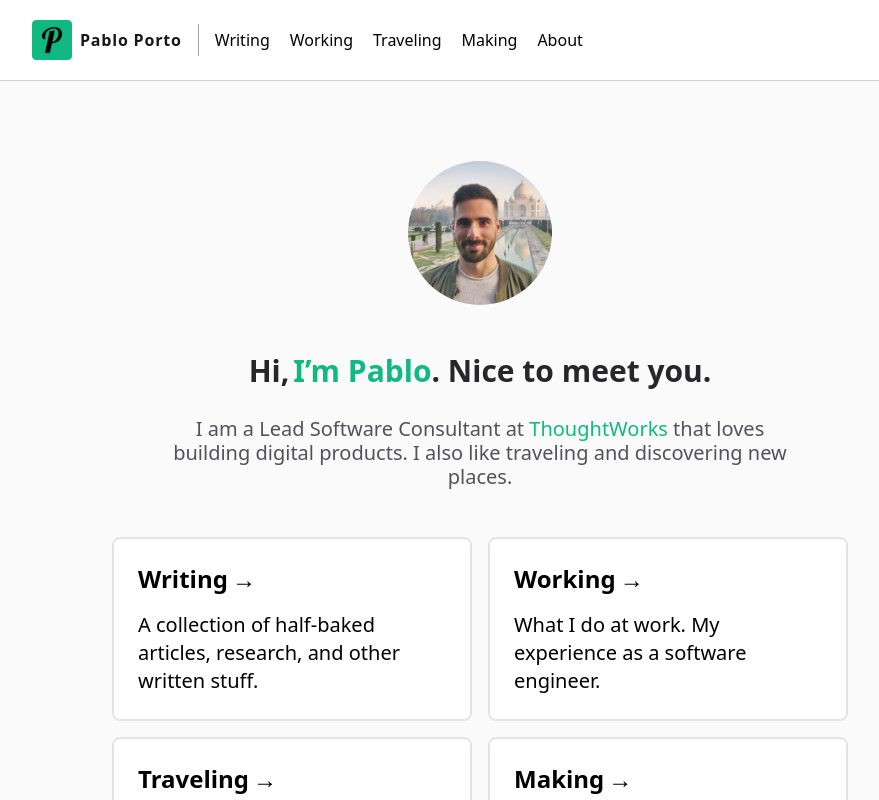
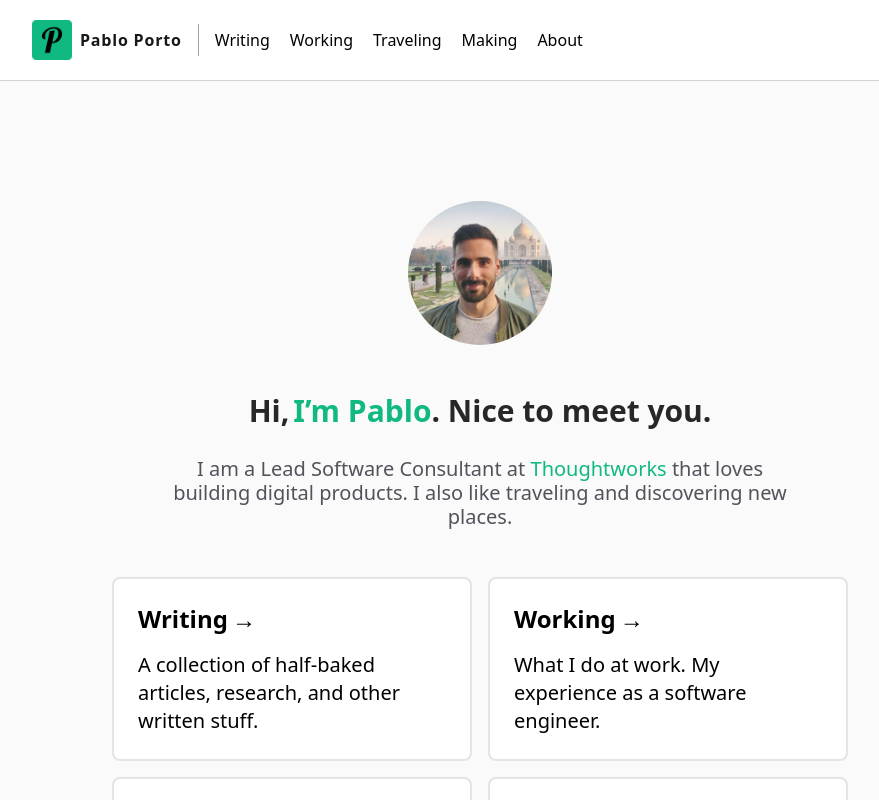
Before and after one commit to portovep/pabloporto.me, a Next.js app: page / in a window 1280 px wide. Shown: the top 800 px of the page, without its empty margins (160-1039 px from the left). Built offline with nearby package versions, Linux system fonts and the light colour scheme.

Commit message:
Stick footer to bottom and improve layout

```diff
--- a/components/Footer/Footer.tsx
+++ b/components/Footer/Footer.tsx
@@ -2,7 +2,7 @@ import Image from 'next/image';
 
 export default function Footer(): JSX.Element {
     return (
-        <footer className="group h-28 mt-14 flex-col items-center justify-center w-full bg-white border-t border-gray-300 border-solid">
+        <footer className="group h-28 mt-14 items-center justify-center w-full bg-white border-t border-gray-300 border-solid">
             <div className="sm:text-xl flex items-center justify-center mt-4 text-base cursor-default">
                 Made with &nbsp;
                 <span className="group-hover:text-red-600" aria-label="heart" role="img">
--- a/components/Header/Header.tsx
+++ b/components/Header/Header.tsx
@@ -4,7 +4,7 @@ import { useState } from 'react';
 export default function Header(): JSX.Element {
     const [showMobileMenu, setShowMobileMenu] = useState(false);
     return (
-        <div className="border-b-1 sticky top-0 z-20 py-5 mb-6 bg-white border-b border-gray-300 border-solid">
+        <header className="border-b-1 sticky top-0 z-20 py-5 mb-6 bg-white border-b border-gray-300 border-solid">
             <div className="lg:max-w-4xl md:px-0 container flex items-center justify-between px-6 mx-auto">
                 <Link href="/">
                     <div className="flex justify-start mr-2">
@@ -123,6 +123,6 @@ export default function Header(): JSX.Element {
                     </div>
                 </div>
             </div>
-        </div>
+        </header>
     );
 }
--- a/components/Layout/Layout.tsx
+++ b/components/Layout/Layout.tsx
@@ -10,9 +10,9 @@ type LayoutProps = {
 
 export default function Layout({ children, home, wide, pageTitle }: LayoutProps): JSX.Element {
     return (
-        <div className={`${wide ? 'max-w-6xl' : 'max-w-4xl'} px-0 py-0 mx-auto mt-4`}>
+        <main className={`${wide ? 'max-w-6xl' : 'max-w-4xl'} px-0 py-0 mx-auto mt-4 grow`}>
             <Meta pageTitle={pageTitle} />
-            <main className="mx-4 antialiased">{children}</main>
+            <section className="mx-4 antialiased">{children}</section>
             {!home && (
                 <div className="ml-7 mt-12 text-lg">
                     <Link href="/">
@@ -27,6 +27,6 @@ export default function Layout({ children, home, wide, pageTitle }: LayoutProps)
                     </Link>
                 </div>
             )}
-        </div>
+        </main>
     );
 }
--- a/pages/_app.tsx
+++ b/pages/_app.tsx
@@ -5,10 +5,10 @@ import Footer from '../components/Footer/Footer';
 
 export default function App({ Component, pageProps }: AppProps): JSX.Element {
     return (
-        <>
+        <div className="bg-gray-50 flex flex-col min-h-screen">
             <Header />
             <Component {...pageProps} />
             <Footer />
-        </>
+        </div>
     );
 }
--- a/pages/_document.tsx
+++ b/pages/_document.tsx
@@ -17,7 +17,7 @@ class MyDocument extends Document {
         return (
             <Html lang="en">
                 <Head></Head>
-                <body className="bg-gray-50">
+                <body>
                     <Main />
                     <NextScript />
                 </body>
--- a/pages/index.tsx
+++ b/pages/index.tsx
@@ -6,7 +6,7 @@ import Image from 'next/image';
 export default function Home(): JSX.Element {
     return (
         <Layout home>
-            <header className="md:mt-20 mt-14 flex flex-col items-center">
+            <div className="md:mt-20 mt-14 flex flex-col items-center">
                 <Link href="/about">
                     <Image
                         priority
@@ -18,8 +18,8 @@ export default function Home(): JSX.Element {
                         alt="Profile picture of myself in India"
                     />
                 </Link>
-            </header>
-            <section className="mt-12 text-xl leading-6">
+            </div>
+            <div className="mt-12 text-xl leading-6">
                 <div className="max-w-2xl px-6 mx-auto text-center">
                     <h2 className="text-3xl font-semibold text-gray-800">
                         Hi,
@@ -33,13 +33,13 @@ export default function Home(): JSX.Element {
                             target="_blank"
                             className="text-emerald-500 hover:text-emerald-600 font-medium"
                             rel="noopener noreferrer">
-                            ThoughtWorks
+                            Thoughtworks
                         </a>
                         &nbsp;that loves building digital products.&nbsp;I also like traveling and
                         discovering new places.
                     </p>
                 </div>
-            </section>
+            </div>
 
             <div className="flex flex-col items-center justify-center mt-10">
                 <div className="md:max-w-4xl md:flex-row flex flex-col flex-wrap items-center justify-center max-w-full">
```
